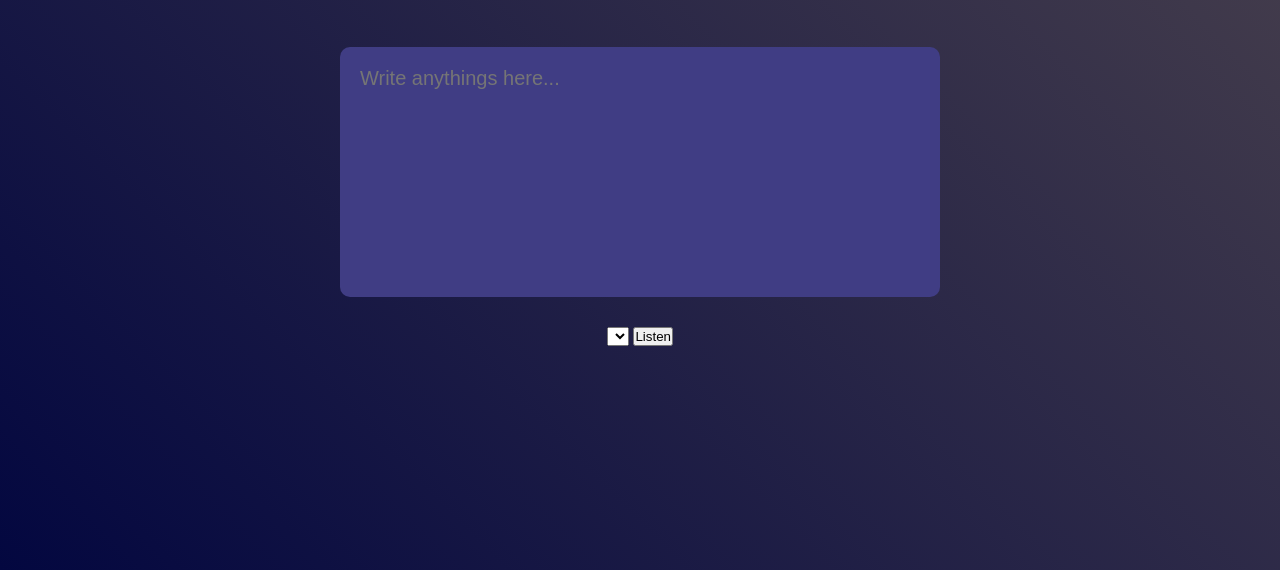
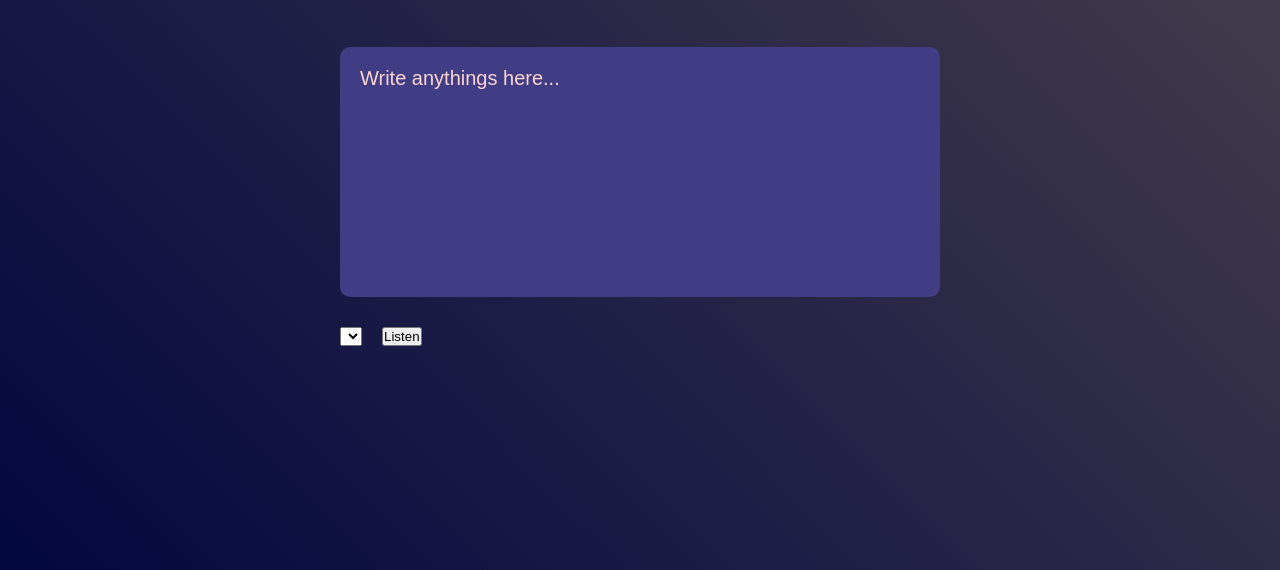
Before and after one commit to MohsenKaramiDeveloper/Voice-Converter, a plain HTML site: page index.html in a window 1280 px wide. Shown: the part 230-800 px from the top of the page. Drawn offline with Linux system fonts and the light colour scheme.

Commit message:
style placeholder

```diff
--- a/style.css
+++ b/style.css
@@ -40,3 +40,12 @@ textarea{
     margin-bottom: 30px;
 
 }
+textarea::placeholder{
+    color: #fdd4d4;
+}
+.row{
+    display: flex;
+    width: 600px;
+    gap: 20px;
+    align-items: center;
+}
```
